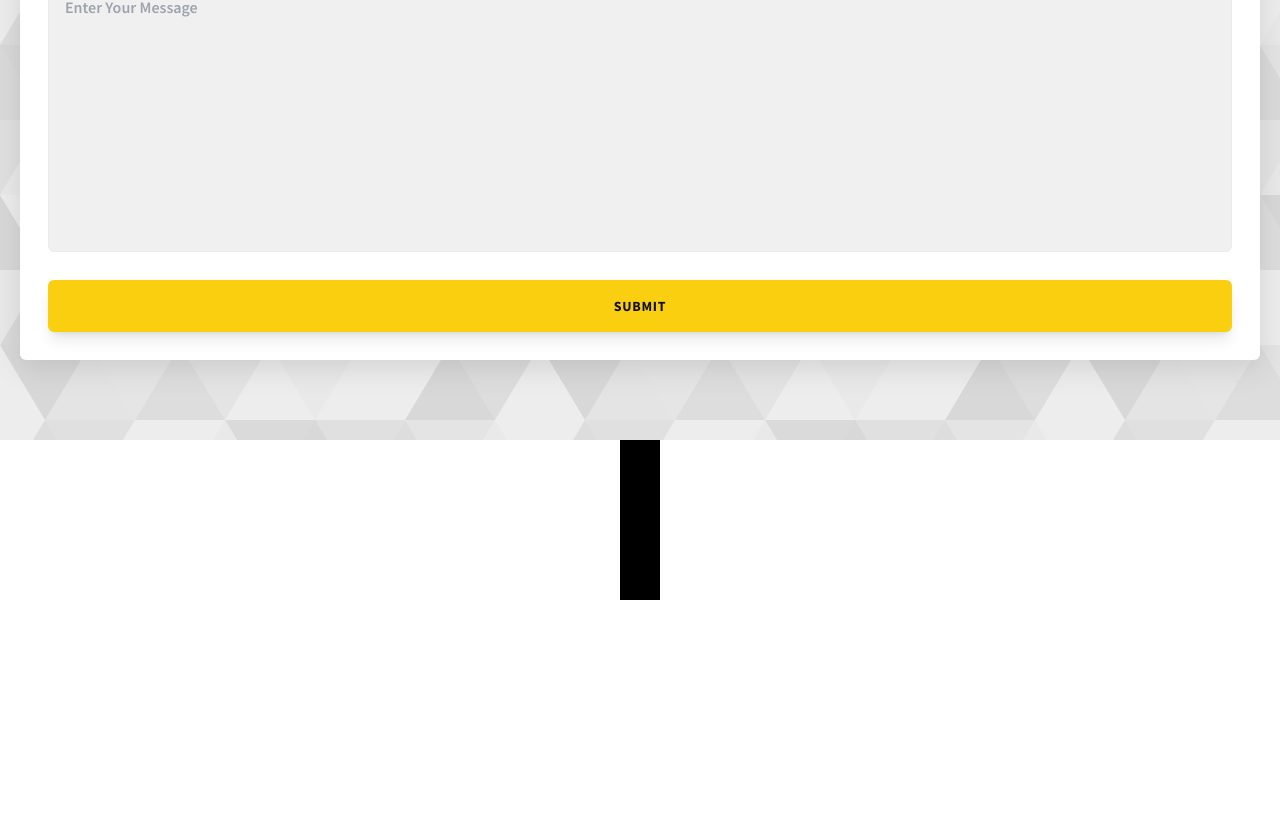
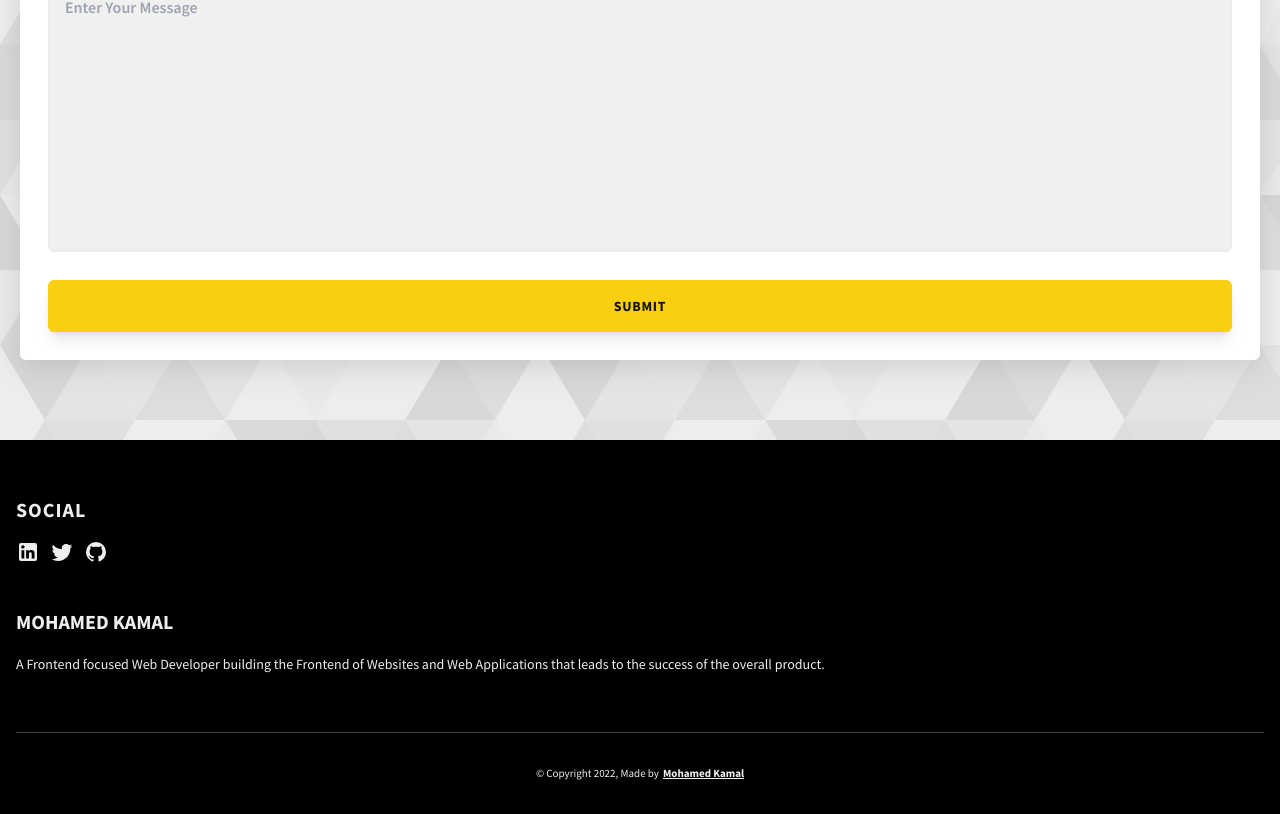
Before and after one commit to Mhmd-Kamal/portfolio, a Next.js app: page / in a window 1280 px wide. Shown: the part 5960-6774 px from the top of the page. Before the commit the page ends 6560 px from the top, so only its background shows below. Built offline with nearby package versions, Linux system fonts and the light colour scheme.

Commit message:
add footer section

```diff
--- a/components/Footer.js
+++ b/components/Footer.js
@@ -1,3 +1,55 @@
 export default function Footer() {
-  return <footer className="bg-black px-5 bg-[#fafafa] py-20"></footer>;
+  const year = new Date().getFullYear();
+
+  return (
+    <footer className="bg-black px-4 w-full text-[#eee] divide-[#444] divide-y">
+      <div className="py-14 flex flex-col gap-11">
+        <div className="flex flex-col gap-4">
+          <h3 className="font-bold text-xl tracking-wider">SOCIAL</h3>
+          <div className="flex gap-2.5">
+            <a href="">
+              <svg className="w-6 h-6" viewBox="0 0 24 24">
+                <path
+                  fill="currentColor"
+                  d="M19 3A2 2 0 0 1 21 5V19A2 2 0 0 1 19 21H5A2 2 0 0 1 3 19V5A2 2 0 0 1 5 3H19M18.5 18.5V13.2A3.26 3.26 0 0 0 15.24 9.94C14.39 9.94 13.4 10.46 12.92 11.24V10.13H10.13V18.5H12.92V13.57C12.92 12.8 13.54 12.17 14.31 12.17A1.4 1.4 0 0 1 15.71 13.57V18.5H18.5M6.88 8.56A1.68 1.68 0 0 0 8.56 6.88C8.56 5.95 7.81 5.19 6.88 5.19A1.69 1.69 0 0 0 5.19 6.88C5.19 7.81 5.95 8.56 6.88 8.56M8.27 18.5V10.13H5.5V18.5H8.27Z"
+                />
+              </svg>
+            </a>
+            <a href="">
+              <svg className="w-6 h-6" viewBox="0 0 24 24">
+                <path
+                  fill="currentColor"
+                  d="M22.46,6C21.69,6.35 20.86,6.58 20,6.69C20.88,6.16 21.56,5.32 21.88,4.31C21.05,4.81 20.13,5.16 19.16,5.36C18.37,4.5 17.26,4 16,4C13.65,4 11.73,5.92 11.73,8.29C11.73,8.63 11.77,8.96 11.84,9.27C8.28,9.09 5.11,7.38 3,4.79C2.63,5.42 2.42,6.16 2.42,6.94C2.42,8.43 3.17,9.75 4.33,10.5C3.62,10.5 2.96,10.3 2.38,10C2.38,10 2.38,10 2.38,10.03C2.38,12.11 3.86,13.85 5.82,14.24C5.46,14.34 5.08,14.39 4.69,14.39C4.42,14.39 4.15,14.36 3.89,14.31C4.43,16 6,17.26 7.89,17.29C6.43,18.45 4.58,19.13 2.56,19.13C2.22,19.13 1.88,19.11 1.54,19.07C3.44,20.29 5.7,21 8.12,21C16,21 20.33,14.46 20.33,8.79C20.33,8.6 20.33,8.42 20.32,8.23C21.16,7.63 21.88,6.87 22.46,6Z"
+                />
+              </svg>
+            </a>
+            <a href="">
+              <svg className="w-6 h-6" viewBox="0 0 24 24">
+                <path
+                  fill="currentColor"
+                  d="M12,2A10,10 0 0,0 2,12C2,16.42 4.87,20.17 8.84,21.5C9.34,21.58 9.5,21.27 9.5,21C9.5,20.77 9.5,20.14 9.5,19.31C6.73,19.91 6.14,17.97 6.14,17.97C5.68,16.81 5.03,16.5 5.03,16.5C4.12,15.88 5.1,15.9 5.1,15.9C6.1,15.97 6.63,16.93 6.63,16.93C7.5,18.45 8.97,18 9.54,17.76C9.63,17.11 9.89,16.67 10.17,16.42C7.95,16.17 5.62,15.31 5.62,11.5C5.62,10.39 6,9.5 6.65,8.79C6.55,8.54 6.2,7.5 6.75,6.15C6.75,6.15 7.59,5.88 9.5,7.17C10.29,6.95 11.15,6.84 12,6.84C12.85,6.84 13.71,6.95 14.5,7.17C16.41,5.88 17.25,6.15 17.25,6.15C17.8,7.5 17.45,8.54 17.35,8.79C18,9.5 18.38,10.39 18.38,11.5C18.38,15.32 16.04,16.16 13.81,16.41C14.17,16.72 14.5,17.33 14.5,18.26C14.5,19.6 14.5,20.68 14.5,21C14.5,21.27 14.66,21.59 15.17,21.5C19.14,20.16 22,16.42 22,12A10,10 0 0,0 12,2Z"
+                />
+              </svg>
+            </a>
+          </div>
+        </div>
+        <div className="flex flex-col gap-4">
+          <h3 className="font-bold text-xl uppercase">mohamed kamal</h3>
+          <p className="text-sm leading-6">
+            A Frontend focused Web Developer building the Frontend of Websites
+            and Web Applications that leads to the success of the overall
+            product.
+          </p>
+        </div>
+      </div>
+      <div>
+        <p className="text-[11px] py-8 text-center">
+          &#169; Copyright {year}, Made by
+          <a className="font-bold underline pl-1 cursor-pointer" href="/">
+            Mohamed Kamal
+          </a>
+        </p>
+      </div>
+    </footer>
+  );
 }
```
